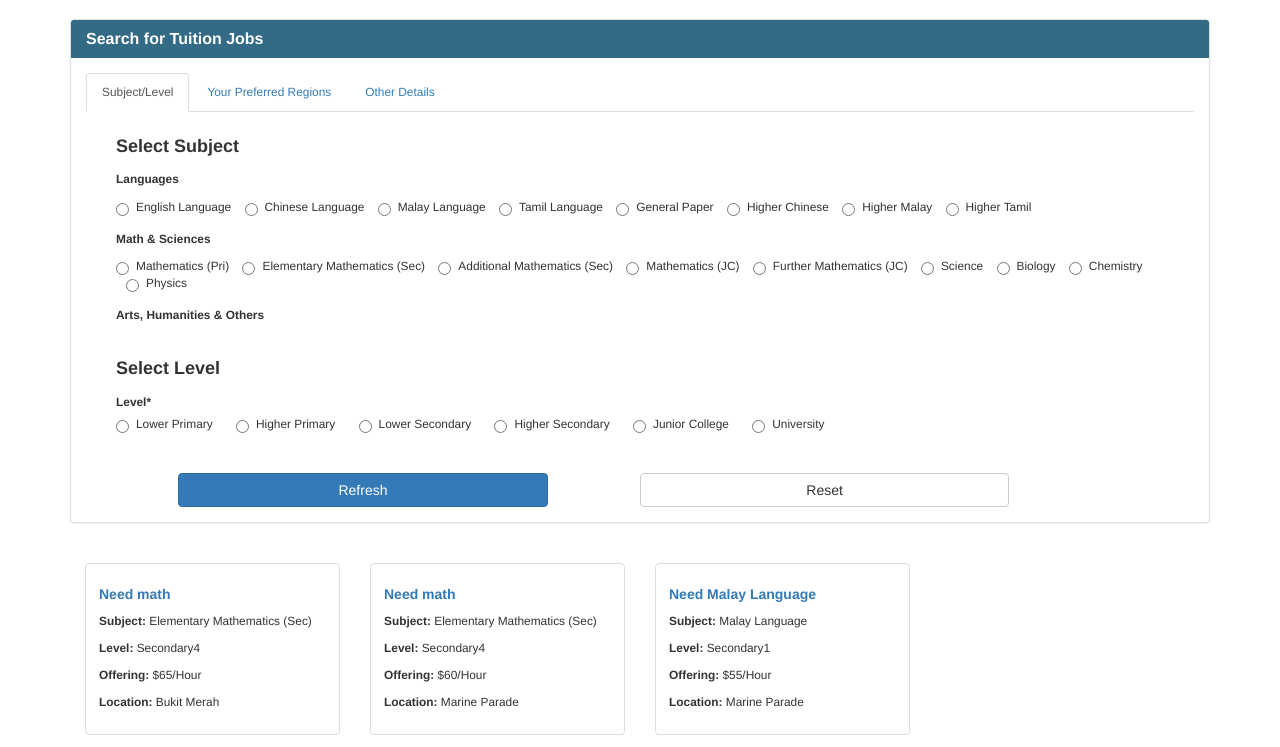
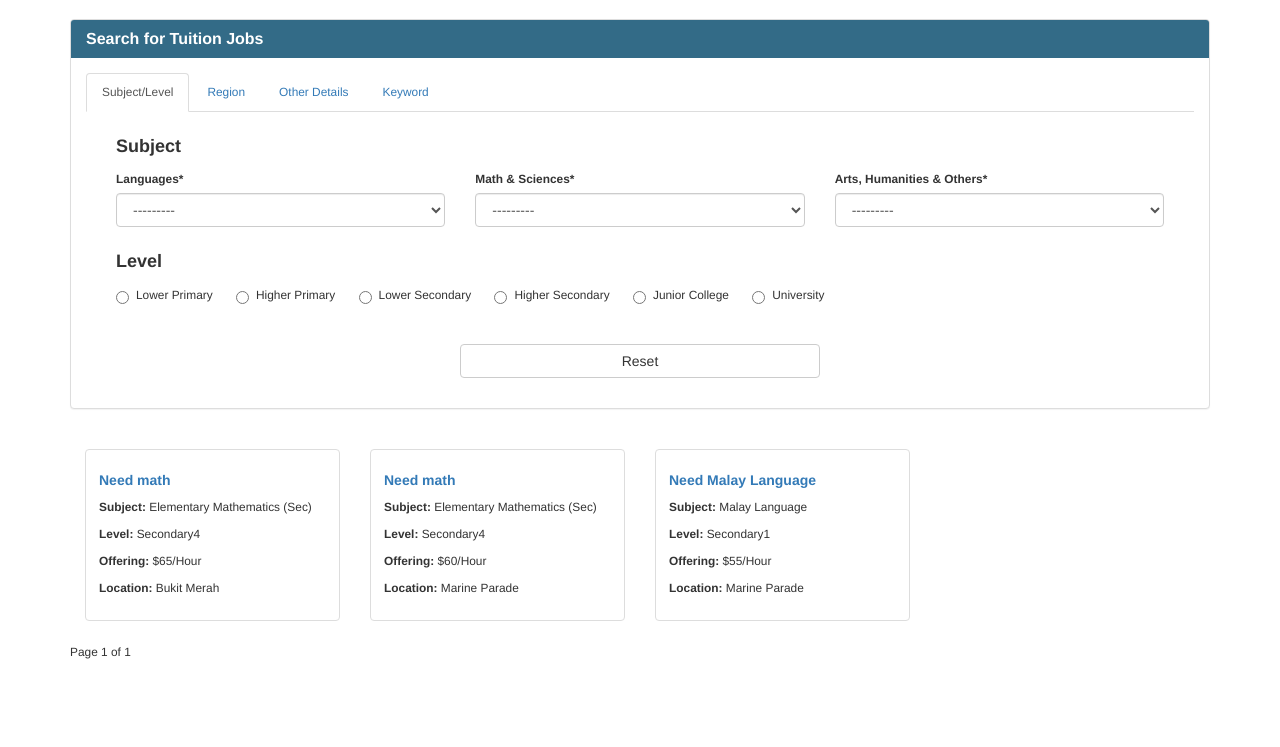
Before and after one commit to mussha/dev, a Django app: page /opening/ in a window 1280 px wide. Shown: the part 51-798 px from the top of the page. Run offline with Django 3.2, Linux system fonts and the light colour scheme; data comes from the database, SQL or seed files in the repository; both versions use the stored data as it was after the commit; some libraries are stand-ins or nearby versions.

Commit message:
Issue with refresh

```diff
--- a/src/home/templates/navbar.html
+++ b/src/home/templates/navbar.html
@@ -6,11 +6,13 @@
 <nav class="navbar navbar-default navbar-fixed-top">
   <div class="container">
     <div class="navbar-header">
-      <button type="button" class="navbar-toggle collapsed" data-toggle="collapse" data-target="#navbar" aria-expanded="false" aria-controls="navbar">
+<!--       <button type="button" class="navbar-toggle collapsed" data-toggle="collapse" data-target="#navbar" aria-expanded="false" aria-controls="navbar"> -->
+        <button type="button" id="navbar-button" class="navbar-toggle collapsed" data-toggle="collapse" data-target="#navbar" aria-expanded="false" aria-controls="navbar">
         <span class="sr-only">Toggle navigation</span>
         <span class="icon-bar"></span>
         <span class="icon-bar"></span>
         <span class="icon-bar"></span>
+        <span class="close-btn hidden"><strong>x</strong></span>
       </button>
       <a class="navbar-brand" href=""><p>Teach Advisor</p></a>
 
--- a/src/opening/forms.py
+++ b/src/opening/forms.py
@@ -148,14 +148,6 @@ class OpeningForm(forms.ModelForm):
 
 
 
-level_grp = (
-	('Lower Primary', 'Lower Primary'),
-	('Higher Primary', 'Higher Primary'),
-	('Lower Secondary', 'Lower Secondary'),
-	('Higher Secondary', 'Higher Secondary'),
-	('Junior College', 'Junior College'),
-	('University', 'University')
-)
 
 class SearchOpeningForm(forms.ModelForm):
 
@@ -174,11 +166,14 @@ class SearchOpeningForm(forms.ModelForm):
 		self.helper = FormHelper()
 		# self.helper.form_id = 'test'
 		self.helper.form_method = 'get'
+		self.helper.form_id = 'search-openings-form'
 		# self.helper.form_action = reverse('Home')
 		# self.helper.add_input(Submit('submit', value='Refresh', css_class='btn-block btn-success'))
 		# self.helper.add_input(Reset('name', 'Reset')) #implement this when jquery is up and remove submit
 		# self.helper.form_class = 'form-horizontal'
 		# self.helper.form_class = 'search'
+		self.helper.form_class = 'search'
+
 
 		self.helper.layout = Layout(
 
@@ -186,98 +181,101 @@ class SearchOpeningForm(forms.ModelForm):
 
 				Tab('Subject/Level',
 
-                    HTML("""<div class="col-xs-12 col-md-12 col-lg-12"><h4><label>Select Subject</label></h4></div>"""),
-                    HTML("""<div class="col-xs-12 col-md-12 col-lg-12"><span><p><b>Languages</b></p></span></div>"""),
-                    Div(InlineRadios('subject_1'), css_class='col-xs-12 col-md-12 col-lg-12'),
+                    HTML("""<div class="col-xs-12 col-md-12 col-lg-12"><h4><label>Subject</label></h4></div>"""),
 
-                    HTML("""<div class="col-xs-12 col-md-12 col-lg-12"><span><p><b>Math & Sciences</b></p></span></div>"""),
-                    Div(InlineRadios('subject_2'), css_class='col-xs-12 col-md-12 col-lg-12'),
+                    Div(Field('subject_1'), css_class='col-xs-12 col-sm-4 col-lg-4'),
 
-                    HTML("""<div class="col-xs-12 col-md-12 col-lg-12"><span><p><b>Arts, Humanities & Others</b></p></span></div>"""),
-                    Div(InlineRadios('subject_3'), css_class='col-xs-12 col-md-12 col-lg-12'),
+                    Div(Field('subject_2'), css_class='col-xs-12 col-sm-4 col-lg-4'),
 
-                    HTML("""<div class="col-xs-12 col-md-12 col-lg-12"><h4><label>Select Level</label></h4></div>"""),
+                    Div(Field('subject_3'), css_class='col-xs-12 col-sm-4 col-lg-4'),
+
+                    HTML("""<div class="col-xs-12 col-md-12 col-lg-12"><h4><label>Level</label></h4></div>"""),
                     Div(InlineRadios('level_grp'), css_class='col-xs-12 col-md-12 col-lg-12'),
 
-					# Div(InlineRadios('subject'), css_class='col-xs-12 col-md-12 col-lg-12'),
-					# Div(InlineRadios('level'), css_class='col-xs-12 col-md-12 col-lg-12'),
+                    ButtonHolder(
+                        HTML('<a class="btn btn-default col-xs-4 col-xs-offset-4 extra-top-15" href="{% url "OpeningList" %}">Reset</a>'),
+                    ),
+
 				),
-				Tab('Your Preferred Regions',
+				Tab('Region',
 
-                    HTML("""<div class="col-xs-12 col-md-12 col-lg-12"><h4><label>Region</label></h4></div>"""),
+                    HTML("""<div class="col-xs-12 col-sm-12"><h4><label>Preferred Regions</label></h4></div>"""),
 
-                    HTML("""<div class="col-xs-12 col-md-12 col-lg-12"><span><p><b>Central locations</b></p></span></div>"""),
-                    Div(InlineCheckboxes('region_1'), css_class='col-xs-12 col-md-12 col-lg-12'),
+                    Div(InlineCheckboxes('region_1'), css_class='col-xs-12 col-sm-6'),
+                    Div(InlineCheckboxes('region_2'), css_class='col-xs-12 col-sm-6'),
+                    Div(InlineCheckboxes('region_3'), css_class='col-xs-12 col-sm-6'),
+                    Div(InlineCheckboxes('region_4'), css_class='col-xs-12 col-sm-6'),
 
-                    HTML("""<div class="col-xs-12 col-md-12 col-lg-12"><span><p><b>North locations</b></p></span></div>"""),
-                    Div(InlineCheckboxes('region_2'), css_class='col-xs-12 col-md-12 col-lg-12'),
+                    ButtonHolder(
+                        HTML('<a class="btn btn-default col-xs-4 col-xs-offset-4 extra-top-15" href="{% url "OpeningList" %}">Reset</a>'),
+                    ),
 
-                    HTML("""<div class="col-xs-12 col-md-12 col-lg-12"><span><p><b>East locations</b></p></span></div>"""),
-                    Div(InlineCheckboxes('region_3'), css_class='col-xs-12 col-md-12 col-lg-12'),
-
-                    HTML("""<div class="col-xs-12 col-md-12 col-lg-12"><span><p><b>West locations</b></p></span></div>"""),
-                    Div(InlineCheckboxes('region_4'), css_class='col-xs-12 col-md-12 col-lg-12'),
-
-					# Div(InlineCheckboxes('region'), css_class='col-xs-12 col-md-12 col-lg-12'),
 				),
-				# Tab('Salary',
-				# 	Div(Field('minimum_pay'), css_class='col-xs-12 col-md-3 col-lg-3'),
-				# ),
-				# Tab('Keyword Description Search',
-				# 	Div(Field('search'), css_class='col-xs-12 col-md-6 col-lg-6'),
-				# ),
 
                 Tab('Other Details',
-                	HTML("""<div class="col-xs-12 col-md-12"><h4><label>Other Details</label></h4></div>"""),
+                	HTML("""<div class="col-xs-12 col-sm-12"><h4><label>Other Details</label></h4></div>"""),
+                	Div(Field('minimum_pay'), css_class='col-xs-12 col-sm-6'),
 
-                	Div(Field('minimum_pay'), css_class='col-xs-6 col-md-4'),
-					Div(Field('search'), css_class='col-xs-6 col-md-4'),
+                    HTML("""<div class="col-xs-12 col-sm-12"><h4><label>Group Tuition</label></h4></div>"""),
+                    Div(Field('group_tuition'), css_class='col-xs-12 col-sm-6'),
 
-                    # Div(Field('minimum_years'), css_class='col-xs-12 col-md-6 col-lg-6'),
-                    # Div(Field('maximum_pay'), css_class='col-xs-12 col-md-6 col-lg-6'),
-
-                    # Div(Field('search'), css_class='col-xs-12 col-md-6 col-lg-6'),
-                    # HTML("""<div class="col-xs-6 col-md-4"><br></div>"""),
-                    Div(Field('group_tuition'), css_class='col-xs-6 col-md-4'),
-
+                    ButtonHolder(
+                        HTML('<a class="btn btn-default col-xs-4 col-xs-offset-4 extra-top-15" href="{% url "OpeningList" %}">Reset</a>'),
                     ),
 
+                ),
 
+                Tab('Keyword',
+					Div(Field('search'), css_class='col-xs-12 col-sm-offset-3 col-sm-6 col-sm-offset-3'),
+                    ButtonHolder(
+                        Submit('submit', 'Search', css_class='col-xs-12 col-sm-offset-4 col-sm-4 col-sm-offset-4')#,
+                        # HTML('<a class="btn btn-default col-xs-4 col-xs-offset-1 extra-top-15" href="{% url "OpeningList" %}">Reset</a>'),
+                    ),
+                    ),
 			),
 
-            ButtonHolder(
-                Submit('submit', 'Refresh', css_class='col-xs-4 col-xs-offset-1'),
-                HTML('<a class="btn btn-default col-xs-4 col-xs-offset-1" href="{% url "OpeningList" %}">Reset</a>'),
-            ),
+            # ButtonHolder(
+            #     Submit('submit', 'Refresh', css_class='col-xs-4 col-xs-offset-1'),
+            #     HTML('<a class="btn btn-default col-xs-4 col-xs-offset-1" href="{% url "OpeningList" %}">Reset</a>'),
+            # ),
 
 
 		)
 
 
 
-	subject_1 = forms.ModelMultipleChoiceField(
-		required=True,
-		widget=forms.CheckboxSelectMultiple(),
+
+	subject_1 = forms.ModelChoiceField(
+		# required=True,
+		# widget=forms.CheckboxSelectMultiple(),
 		queryset=Subject_Expertise.objects.filter(description='Languages'),
-		label=""
+		label="Languages"
 	)
-	subject_2 = forms.ModelMultipleChoiceField(
-		required=True,
-		widget=forms.CheckboxSelectMultiple(),
+	subject_2 = forms.ModelChoiceField(
+		# required=True,
+		# widget=forms.CheckboxSelectMultiple(),
 		queryset=Subject_Expertise.objects.filter(description='Math & Sciences'),
-		label=""
+		label="Math & Sciences"
 	)
-	subject_3 = forms.ModelMultipleChoiceField(
-		required=True,
-		widget=forms.CheckboxSelectMultiple(),
+	subject_3 = forms.ModelChoiceField(
+		# required=True,
+		# widget=forms.CheckboxSelectMultiple(),
 		queryset=Subject_Expertise.objects.filter(description='Arts, Humanities & Others'),
-		label=""
+		label="Arts, Humanities & Others"
 	)
 
 
+	level_grp = (
+		('Lower Primary', 'Lower Primary'),
+		('Higher Primary', 'Higher Primary'),
+		('Lower Secondary', 'Lower Secondary'),
+		('Higher Secondary', 'Higher Secondary'),
+		('Junior College', 'Junior College'),
+		('University', 'University')
+	)
 
 	level_grp = forms.ChoiceField(
-		label='Level',
+		label='',
 		choices=level_grp )
 
 
@@ -285,38 +283,61 @@ class SearchOpeningForm(forms.ModelForm):
 		required=False,
 		widget=forms.CheckboxSelectMultiple(),
 		queryset=Region.objects.filter(description='Central'),
-		label=""
+		label="Central locations"
 	)
 
 	region_2 = forms.ModelMultipleChoiceField(
 		required=False,
 		widget=forms.CheckboxSelectMultiple(),
 		queryset=Region.objects.filter(description='North'),
-		label=""
+		label="North locations"
 	)
 
 	region_3 = forms.ModelMultipleChoiceField(
 		required=False,
 		widget=forms.CheckboxSelectMultiple(),
 		queryset=Region.objects.filter(description='East'),
-		label=""
+		label="East locations"
 	)
 
 	region_4 = forms.ModelMultipleChoiceField(
 		required=False,
 		widget=forms.CheckboxSelectMultiple(),
 		queryset=Region.objects.filter(description='West'),
-		label=""
+		label="West locations"
 	)
 
 
-	minimum_pay = forms.IntegerField(
-		required = False,
-		initial = 20,
-		min_value = 10,
-		max_value = 300,
+	pay_choices = (
+		('10',  '10'),
+		('20',  '20'),
+		('30',  '30'),
+		('40',  '40'),
+		('50',  '50'),
+		('60',  '60'),
+		('70',  '70'),
+		('80',  '80'),
+		('90',  '90'),
+		('100',  '100'),
+		('110',  '110'),
+		('120',  '120'),
+		('130',  '130'),
+		('140',  '140'),
+		('150',  '150'),
+		('160',  '160'),
+		('170',  '170'),
+		('180',  '180'),
+		('190',  '190'),
+		('200',  '200')
+	)
+
+
+	minimum_pay = forms.ChoiceField(
+		required=False,
+		initial=120,
+		choices=pay_choices,
 		label="Minimum Salary per hour"
-		)
+	)
 
 	group_tuition = forms.BooleanField(
 		required=False,
@@ -324,7 +345,7 @@ class SearchOpeningForm(forms.ModelForm):
 	)
 
 	search = forms.CharField(
-		label='Search for Keywords',
+		label='Keyword Search',
 		max_length=30,
 		required = False
 	)
--- a/src/opening/templates/opening/list.html
+++ b/src/opening/templates/opening/list.html
@@ -8,32 +8,93 @@
 {% block content %}
 
 <script>
-  window.onload = function() {
-    $( "#div_id_subject_1 label" ).on( "click", function() {
-      $( "#div_id_subject_2 input" ).each(function() {
-        $( this ).prop( "checked", false );
-      });
-      $( "#div_id_subject_3 input" ).each(function() {
-        $( this ).prop( "checked", false );
-      });
-    });
-    $( "#div_id_subject_2 label" ).on( "click", function() {
-      $( "#div_id_subject_1 input" ).each(function() {
-        $( this ).prop( "checked", false );
-      });
-      $( "#div_id_subject_3 input" ).each(function() {
-        $( this ).prop( "checked", false );
-      });
-    });
-    $( "#div_id_subject_3 label" ).on( "click", function() {
-      $( "#div_id_subject_1 input" ).each(function() {
-        $( this ).prop( "checked", false );
-      });
-      $( "#div_id_subject_2 input" ).each(function() {
-        $( this ).prop( "checked", false );
-      });
-    });
+
+
+
+    function saveActiveTab() {
+
+        // store the currently selected tab in the hash value
+        $("ul.nav-tabs > li > a").on("shown.bs.tab", function (e) {
+            // var id = $(e.target).attr("href").substr(1);
+            var id = $(e.target).attr("href") + '_';
+            window.location.hash = id;
+        });
+
+        // on load of the page: switch to the currently selected tab
+        var hash = window.location.hash;
+        // $('.nav-tabs a[href="' + hash + '"]').tab('show');
+        $('.nav-tabs a[href="' + hash.slice(0, -1) + '"]').tab('show');
+    }
+
+    function refreshSearchResults(form) {
+        // convert form data to Querystring, for instance: '/minimum_years=9&maximum_pay=120'
+        var queryString = form.serialize();
+        var reloadUrlPath = location.pathname + "?" + queryString;
+        $('#search-results').load(reloadUrlPath + ' #search-results');
+    }
+
+    window.onload = function () {
+        saveActiveTab();
+
+        $("[id^=id_subject]").on( "change", function () {
+           var subjectSelects = $("[id^=id_subject]").not(this);
+             subjectSelects.val( "" );
+        });
+
+
+        // ajax reload search results on radios/checkboxes/number input(years of experience, salary) change
+        $("#search-openings-form input[type=checkbox], " +
+            "#search-openings-form input[type=radio]," +
+
+            //adding select
+            "#search-openings-form select," +
+
+            "#search-openings-form input[type=number]").on("keyup change", function () {
+            var form = $("#search-openings-form");
+            refreshSearchResults(form);
+        });
+
+         // ajax reload search results on text/number fields change
+        //$("#search-teachers-form input[type=text], " +
+        //    "#search-teachers-form input[type=number]").on("keyup change", function () {
+        //    var form = $("#search-teachers-form");
+        //    refreshSearchResults(form);
+        //});
+
+
+        // comment this to reload page on hitting 'Refresh'
+         $("#search-openings-form input[type=submit]").on('click', function (e) {
+             e.preventDefault();
+             var form = $("#search-openings-form");
+             refreshSearchResults(form);
+         });
+
+
+        // ajax reset search results by Reset btn
+        $("#search-openings-form").on("click", function (e) {
+            $(this).blur();
+
+            if (history.pushState) {
+                window.history.replaceState(null, "", location.href.split("?")[0]);
+            }
+
+            e.preventDefault();
+            // var activeTabId = $(".tab-pane.active a[data-toggle='tab']").attr('href');
+            $('#search-openings-form').load(location.pathname + ' #search-openings-form', function(){
+                $(this).children().unwrap();
+                window.onload();
+                // $('.nav-tabs a[href=' + activeTabId + ']').tab('show');
+                var form = $("#search-openings-form");
+                refreshSearchResults(form);
+            });
+        })
   };
+
+
+
+
+
+
 </script>
 
 <div class="panel-group" id="accordion">
@@ -52,8 +113,6 @@
       </div>
 </div>
 
-
-
 <br>
 
 
@@ -61,7 +120,7 @@
 
 
 
-
+<div id="search-results">
 
 {% if object_list %}
 
@@ -109,6 +168,8 @@ There are no results matching your query
 
 {% endif %}
 
+</div>
+
 
 <div class="row"></div>
 
--- a/src/static_in_pro/our_static/css/custom.css
+++ b/src/static_in_pro/our_static/css/custom.css
@@ -38,13 +38,28 @@
 }
 
 
+
+
+
+
+
+
+
+
+
+
+
+
+
+
+
+
+
 #div_id_level .radio-inline {
 	margin-right: 20px;
 	margin-bottom: 10px;
 	margin-left: 0;
 }
-
-
 
 #div_id_level_grp .radio-inline {
 	margin-right: 20px;
@@ -58,13 +73,11 @@
 	margin-left: 0;
 }
 
-
 #div_id_expertise_type .checkbox-inline {
 	margin-right: 20px;
 	margin-bottom: 10px;
 	margin-left: 0;
 }
-
 
 #div_id_region_1 .checkbox-inline {
 	margin-right: 20px;
@@ -94,3 +107,29 @@
 .extra-top-15 {
 	margin-top: 15px;
 }
+
+
+
+#navbar-button{
+	width: 44px;
+	height: 34px;
+}
+#navbar-button .close-btn{
+	font-size: 24px!important;
+	line-height: 0!important;
+	color: white!important;
+}
+#navbar-button .close-btn:hover{
+	color: #ddd!important;
+}
+#navbar-button:not(.collapsed) {
+	border: 0!important;
+}
+#navbar-button:not(.collapsed):hover {
+	background-color: transparent!important;
+}
+.no-scroll {
+	margin: 0;
+	height: 100%;
+	overflow: hidden
+}
--- a/src/teacher/forms.py
+++ b/src/teacher/forms.py
@@ -502,7 +502,6 @@ class SearchTeacherForm(forms.ModelForm):
                     ButtonHolder(
                         HTML('<a class="btn btn-default col-xs-4 col-xs-offset-4 extra-top-15" href="{% url "TeacherList" %}">Reset</a>'),
                     ),
-
                     ),
 
                 Tab('Other Details',
@@ -665,7 +664,7 @@ class SearchTeacherForm(forms.ModelForm):
         required=False,
         initial=120,
         choices=pay_choices,
-        label="Maximium Salary per hour"
+        label="Maximum Salary per hour"
     )
 
     # maximum_pay = forms.IntegerField(
```
Also changed, not shown: src/home/templates/home.html (+1 -7 lines), src/static_in_pro/our_static/js/custom.js (+19 -0 lines), src/teacher/templates/teacher/list.html (+2 -8 lines), src/teachadvisor/db.sqlite3, 4 other files.
